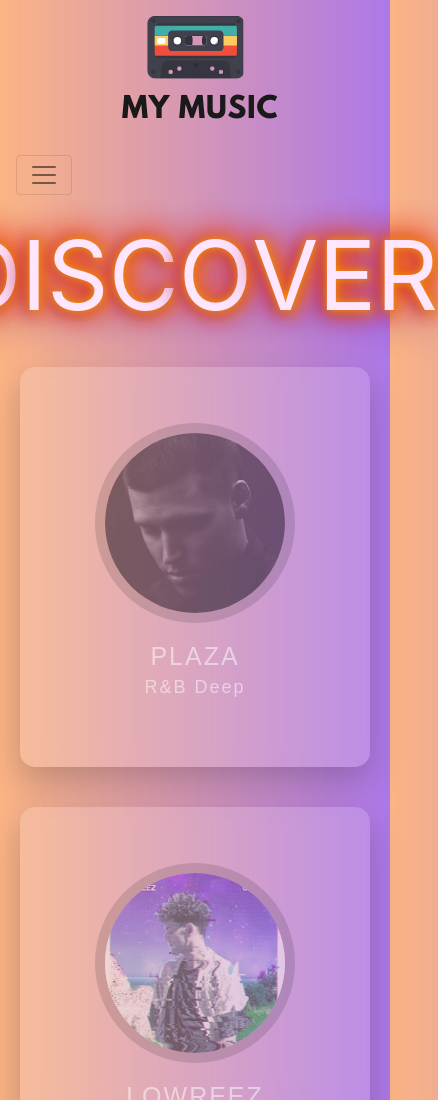
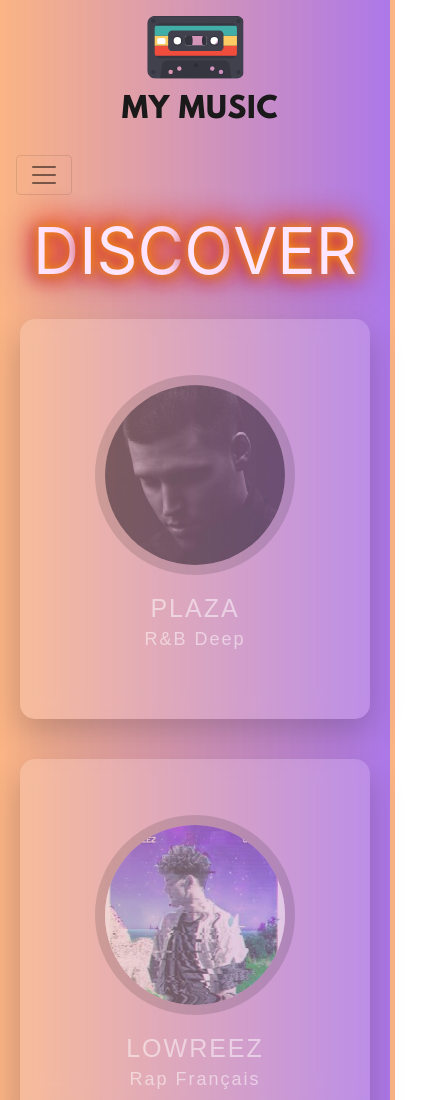
Before and after one commit to harriscreasy/ZAOUI_HARRIS-ECF202012_1, a plain HTML site: page discover.html in a window 390 px wide. Shown: the top 1100 px of the page, 438 px wide, since content can reach past the window. Drawn offline with nearby package versions, Linux system fonts and the light colour scheme; files that its build step writes are made by us from their sources.

Commit message:
Ajout de fonction

```diff
--- a/css/discover.css
+++ b/css/discover.css
@@ -189,3 +189,11 @@
       opacity: 1;
     }
   }
+
+
+  @media (max-width:767px){
+
+    .sign{
+      font-size: 4em;
+    }
+  }
```
